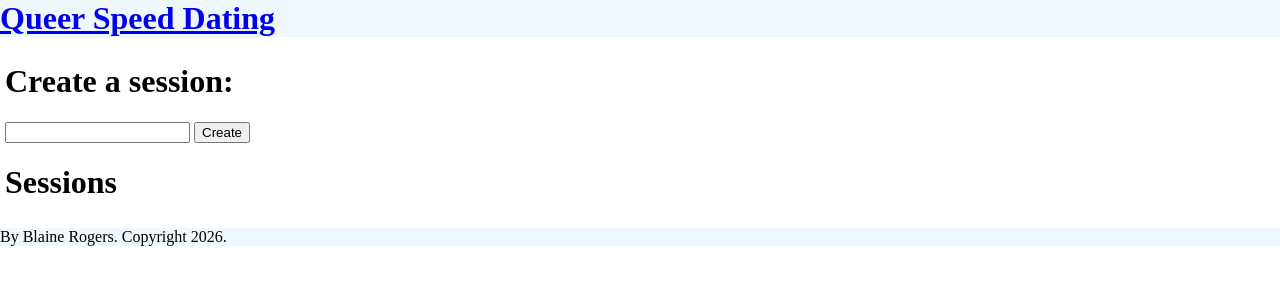
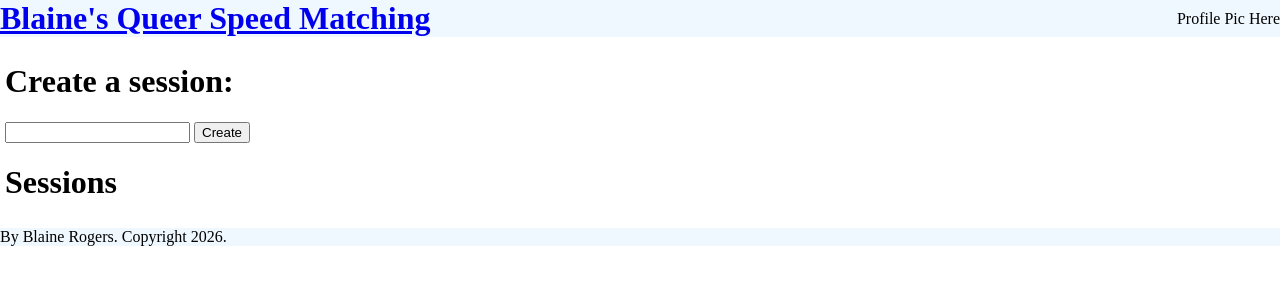
Before and after one commit to PaperclipBadger/speeddating, a Python web app: template speeddatingsim/templates/index.html in a window 1280 px wide. Shown: the top 300 px of the page. Run offline with Jinja, Linux system fonts and the light colour scheme; the template is opened without the code that fills it, so the values that code supplies are empty.

Commit message:
Add profile pic placeholder to title box

```diff
--- a/speeddatingsim/static/style.css
+++ b/speeddatingsim/static/style.css
@@ -7,9 +7,21 @@ body {
 }
 
 div#header {
-    display: block;
+    display: flex;
+    justify-content: space-between;
+    align-items: center;
     width: 100%;
     background-color: aliceblue;
+    overflow: hidden;
+}
+
+div#header .titlebox {
+    flex-grow: 1;
+}
+
+div#header .menu {
+    flex-grow: 0;
+    flex-shrink: 0;
 }
 
 div#header h1 {
--- a/speeddatingsim/templates/layout.html
+++ b/speeddatingsim/templates/layout.html
@@ -4,7 +4,7 @@
 <head>
     <meta charset="utf-8" />
     <link rel="stylesheet" href="{{ url_for('static', filename='style.css') }}">
-    <title>Queer Speed Dating</title>
+    <title>Blaine's Queer Speed Matching</title>
     {% if refresh_url %}
     <script>
         const es = new EventSource("{{ refresh_url }}");
@@ -15,7 +15,12 @@
 
 <body>
     <div id="header">
-        <h1><a href="{{ url_for('index') }}">Queer Speed Dating</a></h1>
+        <div class="titlebox">
+            <h1><a href="{{ url_for('index') }}">Blaine's Queer Speed Matching</a></h1>
+        </div>
+        <div class="menu">
+            Profile Pic Here
+        </div>
     </div>
     <div id="content">
         {% block content %}
```
